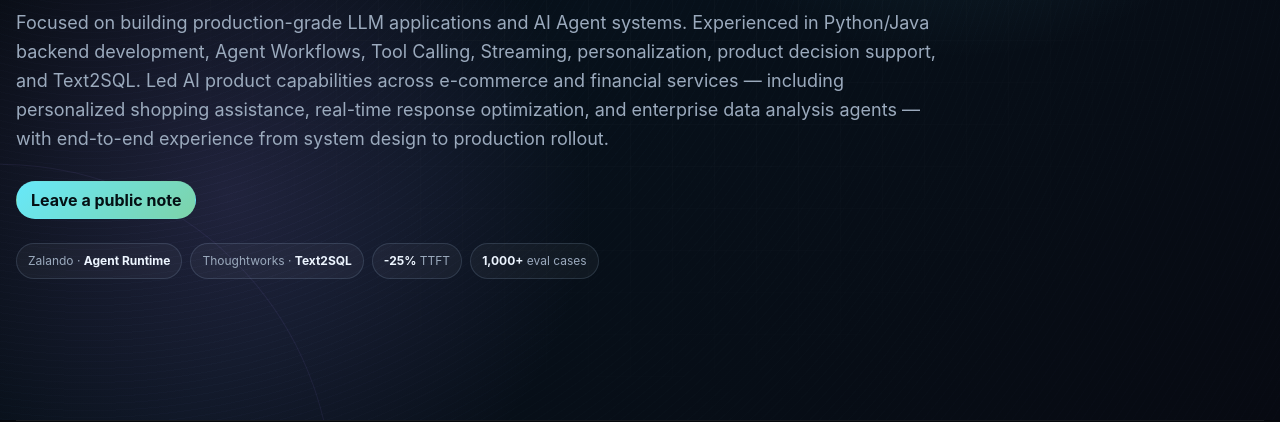
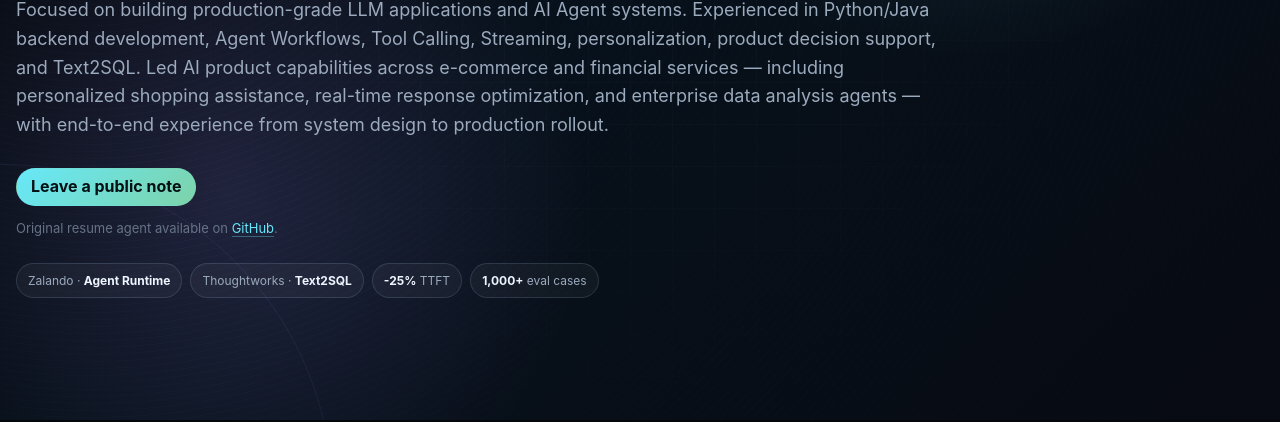
Before and after one commit to AshleyWang1231/resume, a plain HTML site: page index.html in a window 1280 px wide. Shown: the part 380-802 px from the top of the page. Drawn offline with Linux system fonts and the light colour scheme.

Commit message:
feat: link original resume agent repo

```diff
--- a/index.html
+++ b/index.html
@@ -48,6 +48,10 @@
           <div class="hero-actions">
             <a class="btn btn-primary" href="#visitor-board" data-command="/visitor-board" data-i18n="heroWork">Leave a public note</a>
           </div>
+          <p class="hero-agent-link">
+            Original resume agent available on
+            <a href="https://github.com/AshleyWang1231/resume" target="_blank" rel="noopener">GitHub</a>.
+          </p>
           <div class="signal-row" aria-label="Selected experience signals">
             <span>Zalando · <strong>Agent Runtime</strong></span>
             <span>Thoughtworks · <strong>Text2SQL</strong></span>
--- a/styles.css
+++ b/styles.css
@@ -205,7 +205,19 @@ h3 { margin-bottom: 10px; font-size: 17px; }
   color: var(--muted);
   font-size: 18px;
 }
-.hero-actions { display: flex; flex-wrap: wrap; gap: 10px; margin-bottom: 24px; }
+.hero-actions { display: flex; flex-wrap: wrap; gap: 10px; margin-bottom: 12px; }
+.hero-agent-link {
+  margin-bottom: 24px;
+  color: var(--faint);
+  font-size: 13px;
+}
+.hero-agent-link a {
+  color: var(--cyan);
+  border-bottom: 1px solid rgba(103, 232, 249, .35);
+}
+.hero-agent-link a:hover {
+  border-color: var(--cyan);
+}
 .signal-row { display: flex; flex-wrap: wrap; gap: 8px; }
 .signal-row span {
   padding: 7px 11px;
```
